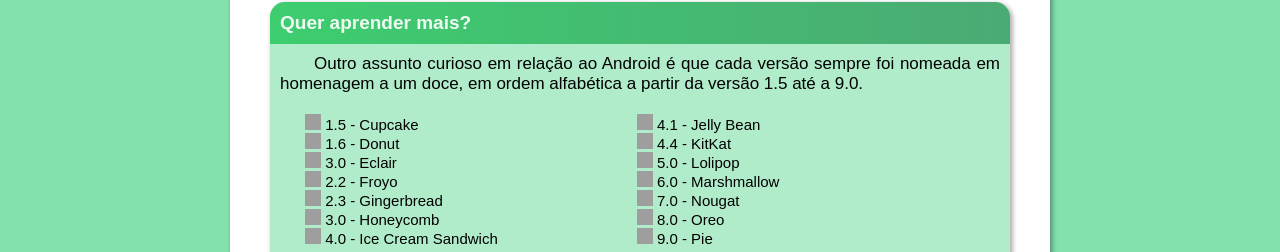
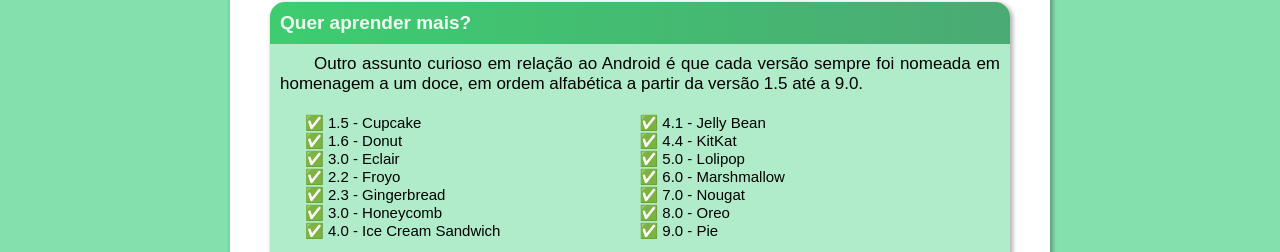
Before and after one commit to gcbicca/projeto_site_android, a plain HTML site: page index.html in a window 1280 px wide. Shown: the part 2109-2361 px from the top of the page. Drawn offline with Linux system fonts and the light colour scheme; grey boxes are pictures that could not be loaded.

Commit message:
att  icon

```diff
--- a/index.html
+++ b/index.html
@@ -57,22 +57,22 @@
                 <h1 class="conteudo-extra-titulo">Quer aprender mais?</h1>
                 <p class="conteudo-extra-texto">Outro assunto curioso em relação ao Android é que cada versão sempre foi nomeada em homenagem a um doce, em ordem alfabética a partir da versão 1.5 até a 9.0.</p>
                 <ul class="conteudo-extra-lista">
-                <li><img src="https://icons.iconarchive.com/icons/jackietran/rounded/16/Done-icon.png" width="16" height="16"> <abbr title="Bolinho">1.5 - Cupcake</abbr></li>
-                <li><img src="https://icons.iconarchive.com/icons/jackietran/rounded/16/Done-icon.png" width="16" height="16"> <abbr title="Rosquinha">1.6 - Donut</abbr></li>
-                <li><img src="https://icons.iconarchive.com/icons/jackietran/rounded/16/Done-icon.png" width="16" height="16"> <abbr title="Bomba">3.0 - Eclair</abbr></li>
-                <li><img src="https://icons.iconarchive.com/icons/jackietran/rounded/16/Done-icon.png" width="16" height="16"> <abbr title="Iogurte Congelado">2.2 - Froyo</abbr></li>
-                <li><img src="https://icons.iconarchive.com/icons/jackietran/rounded/16/Done-icon.png" width="16" height="16"> <abbr title="Pão de gengibre">2.3 - Gingerbread</abbr></li>
-                <li><img src="https://icons.iconarchive.com/icons/jackietran/rounded/16/Done-icon.png" width="16" height="16"> <abbr title="Favo de mel">3.0 - Honeycomb</abbr></li>
-                <li><img src="https://icons.iconarchive.com/icons/jackietran/rounded/16/Done-icon.png" width="16" height="16"> <abbr title="Sanduíche de Sorvete">4.0 - Ice Cream Sandwich</abbr></li>
+                <li> <abbr title="Bolinho">✅ 1.5 - Cupcake</abbr></li>
+                <li> <abbr title="Rosquinha">✅ 1.6 - Donut</abbr></li>
+                <li> <abbr title="Bomba">✅ 3.0 - Eclair</abbr></li>
+                <li> <abbr title="Iogurte Congelado">✅ 2.2 - Froyo</abbr></li>
+                <li> <abbr title="Pão de gengibre">✅ 2.3 - Gingerbread</abbr></li>
+                <li> <abbr title="Favo de mel">✅ 3.0 - Honeycomb</abbr></li>
+                <li> <abbr title="Sanduíche de Sorvete">✅ 4.0 - Ice Cream Sandwich</abbr></li>
                 </ul>
                 <ul class="conteudo-extra-lista">
-                <li><img src="https://icons.iconarchive.com/icons/jackietran/rounded/16/Done-icon.png" width="16" height="16"> <abbr title="Jujuba">4.1 - Jelly Bean</abbr></li>
-                <li><img src="https://icons.iconarchive.com/icons/jackietran/rounded/16/Done-icon.png" width="16" height="16"> <abbr title="KitKat">4.4 - KitKat</abbr></li>
-                <li><img src="https://icons.iconarchive.com/icons/jackietran/rounded/16/Done-icon.png" width="16" height="16"> <abbr title="Pirulito">5.0 - Lolipop</abbr></li>
-                <li><img src="https://icons.iconarchive.com/icons/jackietran/rounded/16/Done-icon.png" width="16" height="16"> <abbr title="Marshmallow">6.0 - Marshmallow</abbr></li>
-                <li><img src="https://icons.iconarchive.com/icons/jackietran/rounded/16/Done-icon.png" width="16" height="16"> <abbr title="Torrone">7.0 - Nougat</abbr></li>
-                <li><img src="https://icons.iconarchive.com/icons/jackietran/rounded/16/Done-icon.png" width="16" height="16"> <abbr title="Oreo">8.0 - Oreo</abbr></li>
-                <li><img src="https://icons.iconarchive.com/icons/jackietran/rounded/16/Done-icon.png" width="16" height="16"> <abbr title="Torta">9.0 - Pie</abbr></li>
+                <li> <abbr title="Jujuba">✅ 4.1 - Jelly Bean</abbr></li>
+                <li> <abbr title="KitKat">✅ 4.4 - KitKat</abbr></li>
+                <li> <abbr title="Pirulito">✅ 5.0 - Lolipop</abbr></li>
+                <li> <abbr title="Marshmallow">✅ 6.0 - Marshmallow</abbr></li>
+                <li> <abbr title="Torrone">✅ 7.0 - Nougat</abbr></li>
+                <li> <abbr title="Oreo">✅ 8.0 - Oreo</abbr></li>
+                <li> <abbr title="Torta">✅ 9.0 - Pie</abbr></li>
                 </ul>
                 <p class="conteudo-extra-texto">Infelizmente, o Android Q não existiu, pois o Google resolveu pôr fim a essa divertida prática e começou a usar numerações, o que deu origem ao Android 10.</p>
 
```
